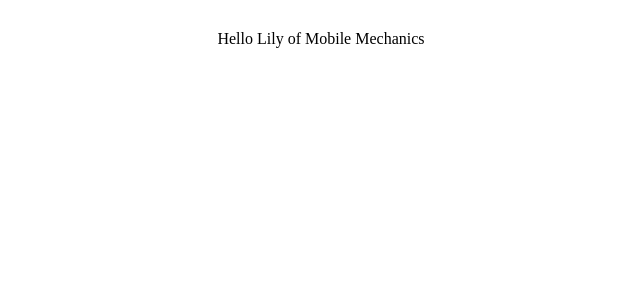
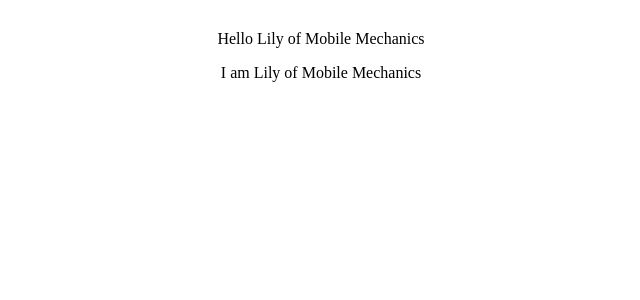
Before and after one commit to LilianMathu/react-context, a React (Create React App) app: page / in a window 1280 px wide. Shown: the top 300 px of the page, without its empty margins (319-959 px from the left). Built offline with nearby package versions, Linux system fonts and the light colour scheme.

Commit message:
useContext hook

```diff
--- a/src/App.js
+++ b/src/App.js
@@ -1,9 +1,11 @@
+import ComponentD from "./Components/ComponentD";
 import UserComponent from "./Components/UserComponent";
 
 function App() {
   return (
     <div className="App">
       <UserComponent />
+      <ComponentD />
     </div>
   );
 }
--- /dev/null
+++ b/src/Components/ComponentD.js
@@ -0,0 +1,18 @@
+import React, { useContext } from "react";
+import ChannelContext from "../context/ChannelContext";
+import UserContext from "../context/UserContext";
+
+const ComponentD = () => {
+  const channel = useContext(ChannelContext);
+
+  const user = useContext(UserContext);
+  return (
+    <div>
+      <p>
+        I am {user} of {channel}
+      </p>
+    </div>
+  );
+};
+
+export default ComponentD;
--- a/src/context/ChannelContext.js
+++ b/src/context/ChannelContext.js
@@ -7,3 +7,5 @@
 const ChannelConsumer = ChannelContext.Consumer;
 
 export { ChannelProvider, ChannelConsumer };
+
+export default ChannelContext;
--- a/src/context/UserContext.js
+++ b/src/context/UserContext.js
@@ -1,9 +1,10 @@
 import { createContext } from "react";
 
 export const UserContext = createContext();
-
 
 const UserProvider = UserContext.Provider;
 const UserConsumer = UserContext.Consumer;
 
 export { UserConsumer, UserProvider };
+
+export default UserContext;
```
